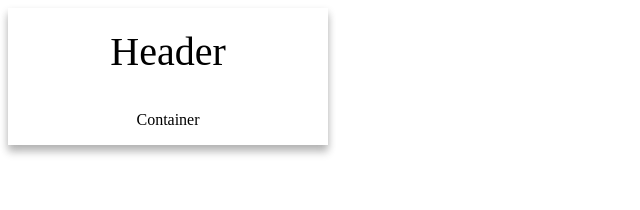
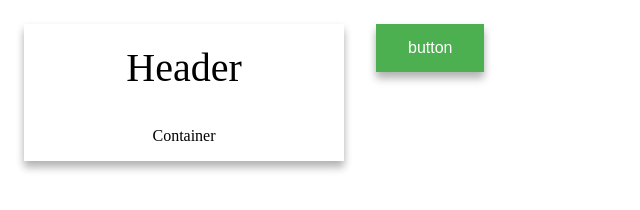
Before and after one commit to vtheno/vtheno.github.io, a plain HTML site: page index.html in a window 1280 px wide. Shown: the whole page, without its empty margins (0-640 px from the left). Drawn offline with Linux system fonts and the light colour scheme.

Commit message:
theme and layout test

```diff
--- a/css/layouts/flex.css
+++ b/css/layouts/flex.css
@@ -0,0 +1 @@
+/* todo */
--- /dev/null
+++ b/css/layouts/float.css
@@ -0,0 +1,6 @@
+.layout .float-left {
+    float: left;
+}
+.layout .float-right {
+    float: right;
+}
--- a/css/style.css
+++ b/css/style.css
@@ -1,8 +1,11 @@
 /* widget */
 @import url("widgets/card.css");
+@import url("widgets/button.css");
 /* layout */
 @import url("layouts/flex.css");
-
+@import url("layouts/float.css");
+/* theme */
+@import url("themes/theme.css");
 a {
     text-decoration: none;
 }
--- /dev/null
+++ b/css/themes/theme.css
@@ -0,0 +1,4 @@
+.theme .green{
+    background-color: #4CAF50;
+    color: white;
+}
--- /dev/null
+++ b/css/widgets/button.css
@@ -0,0 +1,12 @@
+.button {
+    border: none;
+    padding: 15px 32px;
+    margin: 1em;
+    text-align: center;
+    text-decoration: none;
+    font-size: 16px;
+    box-shadow: 0 4px 8px 0 rgba(0,0,0,0.2), 0 8px 8px 0 rgba(0,0,0,0.15);
+    float: inherit;
+    background-color: inherit;
+    color: inherit;
+}
--- a/css/widgets/card.css
+++ b/css/widgets/card.css
@@ -1,8 +1,12 @@
 .card {
     width: 20em;
     height: auto;
-    box-shadow: 0 4px 8px 0 rgba(0,0,0,0.2) ,0 8px 8px 0 rgba(0,0,0,0.15);
+    box-shadow: 0 4px 8px 0 rgba(0,0,0,0.2), 0 8px 8px 0 rgba(0,0,0,0.15);
     text-align: center;
+    float: inherit;
+    margin: 1em;
+    background-color: inherit;
+    color: inherit;
 }
 .card .header {
     padding: 0.5em;
--- a/index.html
+++ b/index.html
@@ -3,7 +3,8 @@
     <meta charset="utf-8">
     <link rel="stylesheet" href="./css/style.css">
   </head>
-  <body>
+  <body class="layout theme">
+    <div class="float-left">
       <div class="card">
 	<div class="header">
 	  Header
@@ -12,5 +13,9 @@
 	  Container
 	</div>
       </div>
+      <button class="button green">
+	button
+      </button>
+    </div>
   </body>
 </html>
```
Lines whose indentation alone changed are shown as unchanged.
